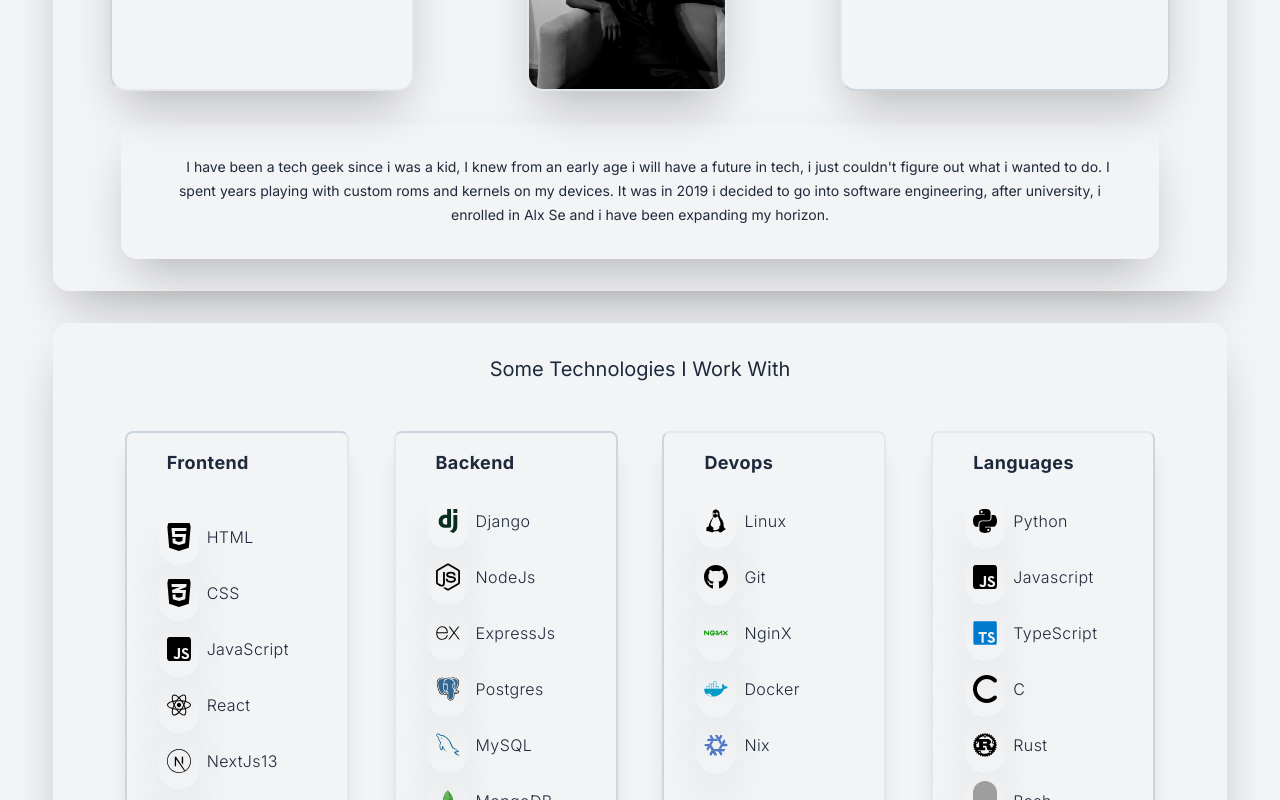
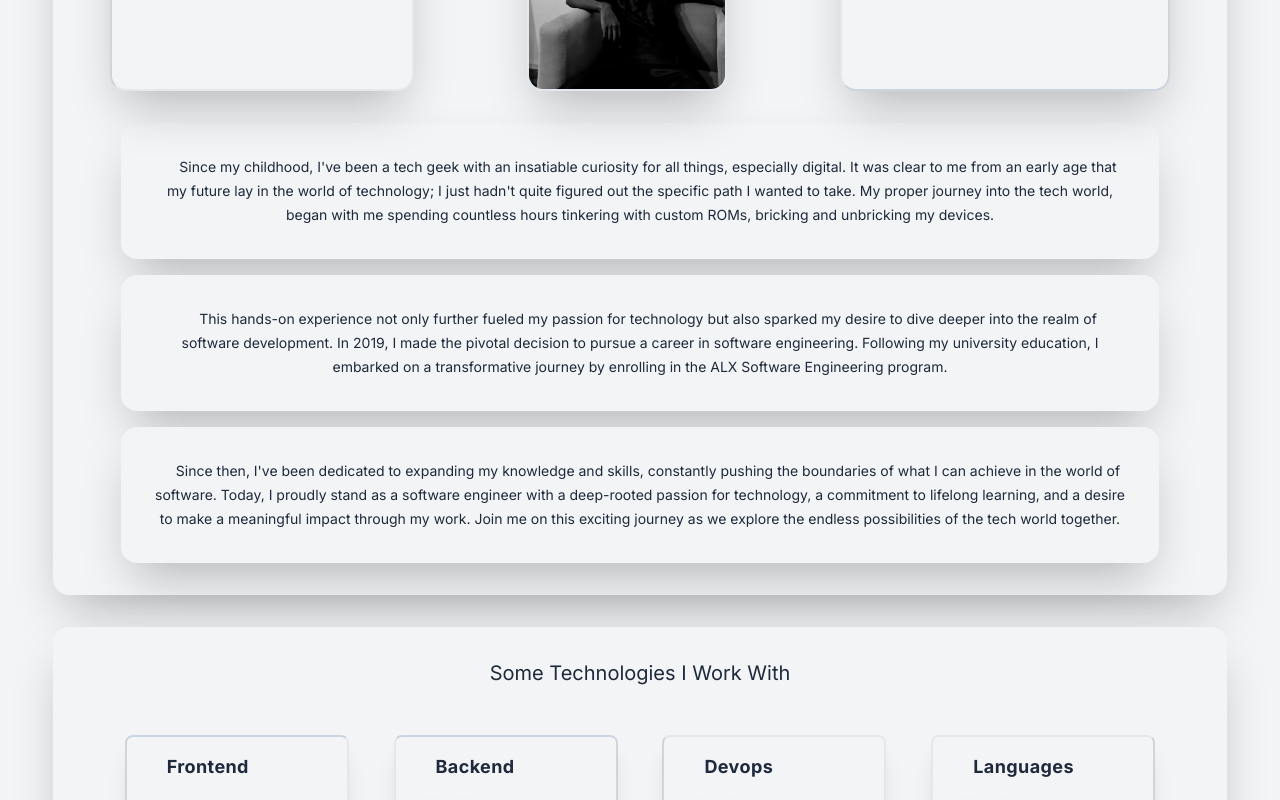
Before and after one commit to captjay98/portfolio, a Next.js app: page / in a window 1280 px wide. Shown: the part 1080-1880 px from the top of the page. Built offline with nearby package versions, Linux system fonts and the light colour scheme; grey boxes are pictures that could not be loaded.

Commit message:
Last Hurrah

```diff
--- a/components/about.jsx
+++ b/components/about.jsx
@@ -36,19 +36,40 @@ const About = () => {
           border-2 border-b-slate-300 border-r-gray-300 rounded-2xl dark:border-slate-800"
         >
           <h4 className="pb-4 text-lg font-normal text-center">Education</h4>
-          <p className="text-md/4 py-2 px-2">B.S.c Computer Science</p>
+          <p className="text-md/4 py-2 px-2">BSc Computer Science</p>
           <p className="text-md/4 py-2 px-2">ALX SE Certified Software Engineer</p>
         </div>
       </div>
       <div className="mx-5 my-4 ">
         <p
-          className="indent-4 w-11/12 px-8 py-8 m-auto bg-gray-100 dark:bg-slate-900 text-center
+          className="indent-4 w-11/12 my-4 px-8 py-8 m-auto bg-gray-100 dark:bg-slate-900 text-center
          text-sm/6 border-white shadow-2xl  dark:shadow-2xl rounded-2xl dark:border-slate-800"
         >
-          I have been a tech geek since i was a kid, I knew from an early age i will have a future
-          in tech, i just couldn't figure out what i wanted to do. I spent years playing with custom
-          roms and kernels on my devices. It was in 2019 i decided to go into software engineering,
-          after university, i enrolled in Alx Se and i have been expanding my horizon.
+          Since my childhood, I've been a tech geek with an insatiable curiosity for all things,
+          especially digital. It was clear to me from an early age that my future lay in the world
+          of technology; I just hadn't quite figured out the specific path I wanted to take. My
+          proper journey into the tech world, began with me spending countless hours tinkering with
+          custom ROMs, bricking and unbricking my devices.{" "}
+        </p>
+        <p
+          className="indent-4 w-11/12 my-4 px-8 py-8 m-auto bg-gray-100 dark:bg-slate-900 text-center
+         text-sm/6 border-white shadow-2xl  dark:shadow-2xl rounded-2xl dark:border-slate-800"
+        >
+          This hands-on experience not only further fueled my passion for technology but also
+          sparked my desire to dive deeper into the realm of software development. In 2019, I made
+          the pivotal decision to pursue a career in software engineering. Following my university
+          education, I embarked on a transformative journey by enrolling in the ALX Software
+          Engineering program.{" "}
+        </p>
+        <p
+          className="indent-4 w-11/12 my-4 px-8 py-8 m-auto bg-gray-100 dark:bg-slate-900 text-center
+         text-sm/6 border-white shadow-2xl  dark:shadow-2xl rounded-2xl dark:border-slate-800"
+        >
+          Since then, I've been dedicated to expanding my knowledge and skills, constantly pushing
+          the boundaries of what I can achieve in the world of software. Today, I proudly stand as a
+          software engineer with a deep-rooted passion for technology, a commitment to lifelong
+          learning, and a desire to make a meaningful impact through my work. Join me on this
+          exciting journey as we explore the endless possibilities of the tech world together.
         </p>
       </div>
     </section>
--- a/components/footer.jsx
+++ b/components/footer.jsx
@@ -5,6 +5,13 @@ const Footer = () => {
         © 2023 Copyright
         <p class="text-slate-800 dark:text-slate-400">Jamal Ibrahim Umar</p>
       </div>
+      <p className="px-2 py-2 text-xs text-slate-600 relative top-1 text-right">
+        powered by nextjs13
+      </p>
+
+      <p className="px-2 py-2 text-xs text-slate-600 relative  bottom-1 text-right">
+        built by thecodecaptain
+      </p>
     </footer>
   );
 };
```
